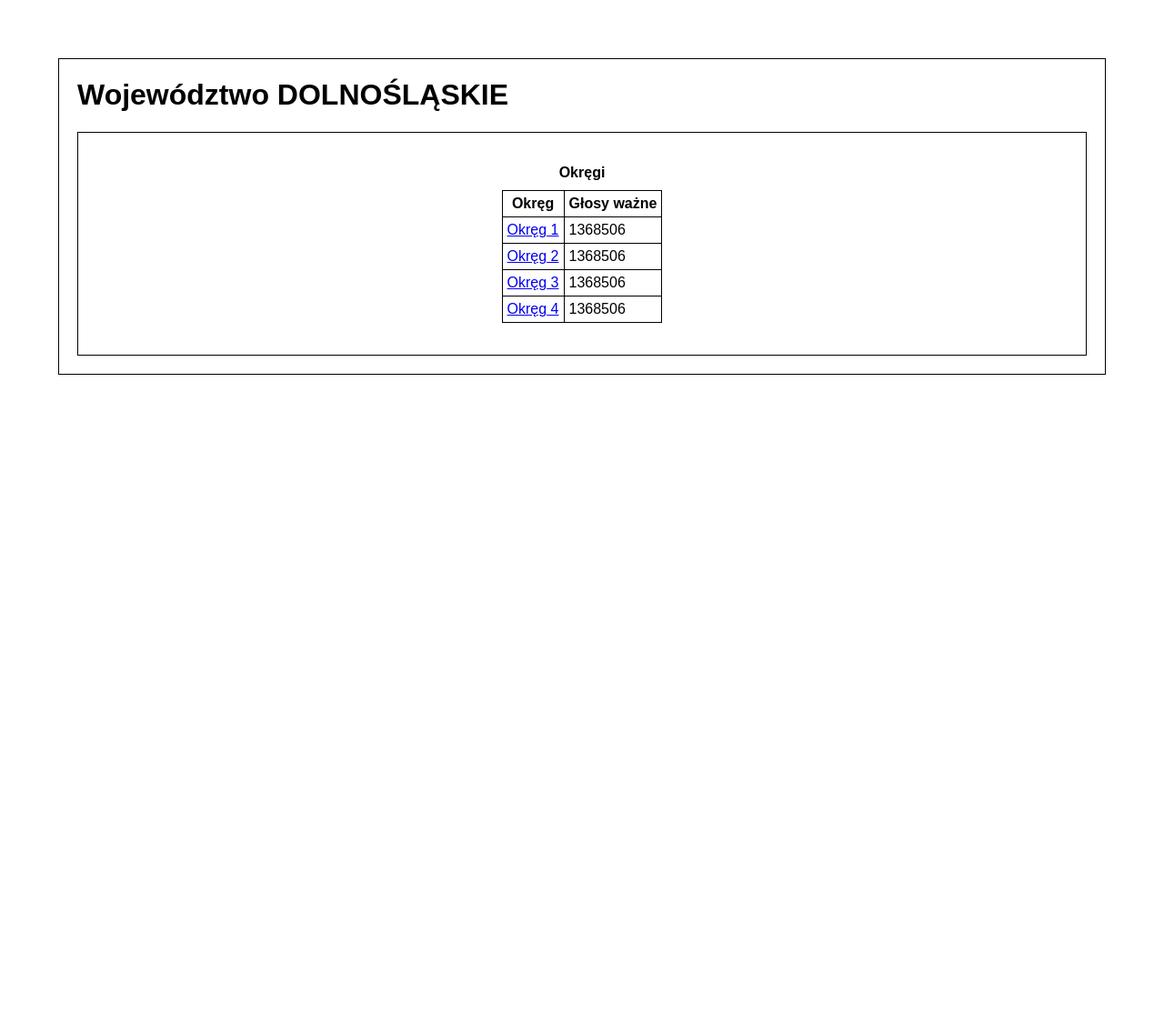
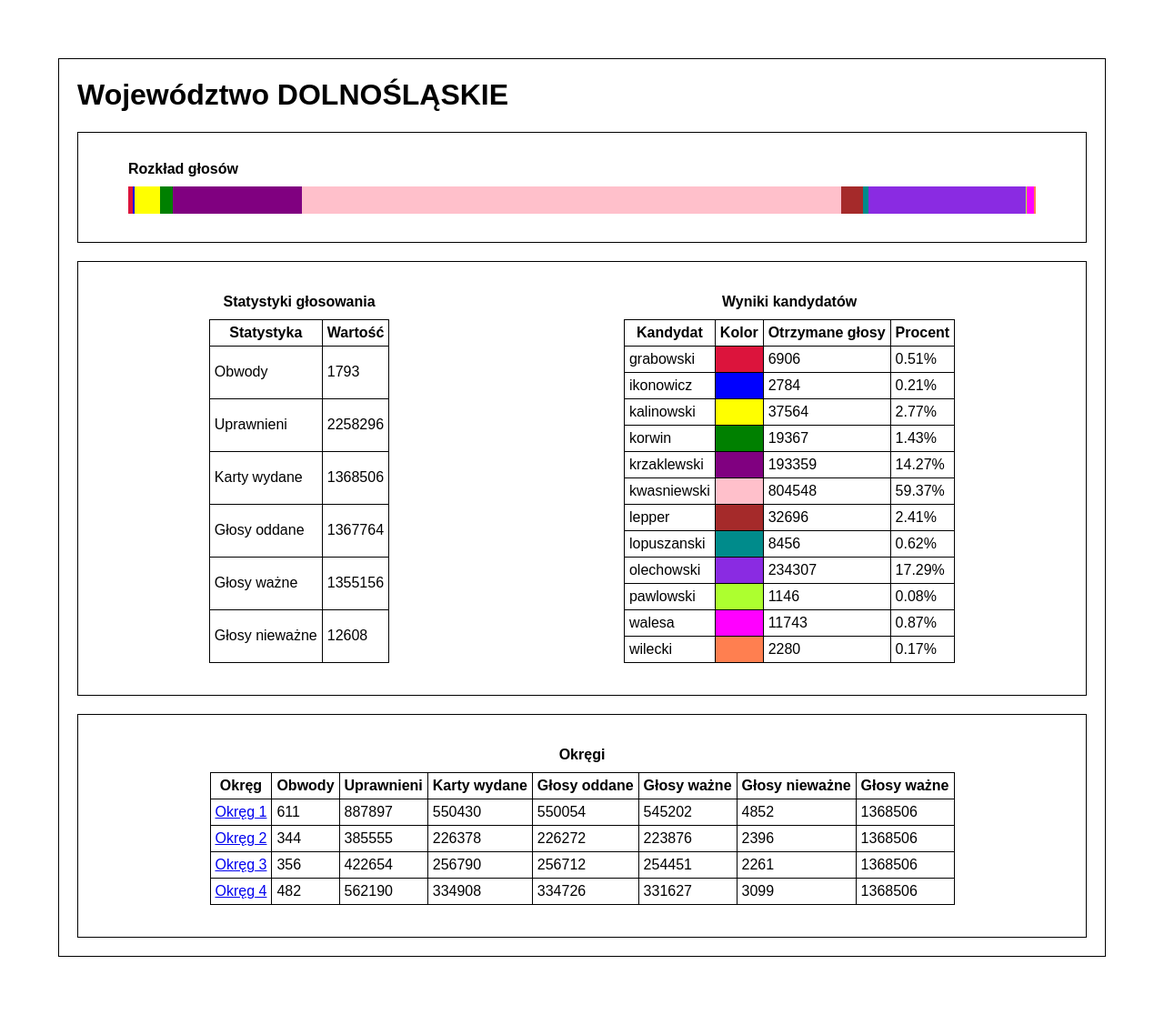
Before and after one commit to IShin00biI/Polish-election-2000, a Django app: a page that uses part2/main/templates/main/voivodeship.html in a window 1280 px wide. Shown: the part 75-1191 px from the top of the page at 91% size. Before the commit the page ends 487 px from the top, so only its background shows below. Run offline with Django 3.2, Linux system fonts and the light colour scheme; data comes from the database, SQL or seed files in the repository; some libraries are stand-ins or nearby versions.

Commit message:
[part2] complete voivodeship template

```diff
--- a/part2/main/models.py
+++ b/part2/main/models.py
@@ -1,19 +1,19 @@
 from django.db import models
 
-candidates = [
-    'grabowski',
-    'ikonowicz',
-    'kalinowski',
-    'korwin',
-    'krzaklewski',
-    'kwasniewski',
-    'lepper',
-    'lopuszanski',
-    'olechowski',
-    'pawlowski',
-    'walesa',
-    'wilecki'
-]
+candidates = {
+    'grabowski': 'crimson',
+    'ikonowicz': 'blue',
+    'kalinowski': 'yellow',
+    'korwin': 'green',
+    'krzaklewski': 'purple',
+    'kwasniewski': 'pink',
+    'lepper': 'brown',
+    'lopuszanski': 'darkcyan',
+    'olechowski': 'blueviolet',
+    'pawlowski': 'greenyellow',
+    'walesa': 'fuchsia',
+    'wilecki': 'coral'
+}
 
 
 class Area(models.Model):
@@ -49,6 +49,42 @@ class Area(models.Model):
 
     def given(self):
         return self.sum_attr("given")
+
+    def grabowski(self):
+        return self.sum_attr("grabowski")
+
+    def ikonowicz(self):
+        return self.sum_attr("ikonowicz")
+
+    def kalinowski(self):
+        return self.sum_attr("kalinowski")
+
+    def korwin(self):
+        return self.sum_attr("korwin")
+
+    def krzaklewski(self):
+        return self.sum_attr("krzaklewski")
+
+    def kwasniewski(self):
+        return self.sum_attr("kwasniewski")
+
+    def lepper(self):
+        return self.sum_attr("lepper")
+
+    def lopuszanski(self):
+        return self.sum_attr("lopuszanski")
+
+    def olechowski(self):
+        return self.sum_attr("olechowski")
+
+    def pawlowski(self):
+        return self.sum_attr("pawlowski")
+
+    def walesa(self):
+        return self.sum_attr("walesa")
+
+    def wilecki(self):
+        return self.sum_attr("wilecki")
 
 
 class Voivodeship(Area):
--- a/part2/main/static/main/style.css
+++ b/part2/main/static/main/style.css
@@ -73,7 +73,7 @@ section {
     display: flex;
 }
 
-.line chart > div {
+.line_chart > div {
     margin: 0;
     padding: 0;
     height: 100%
--- a/part2/main/templates/main/voivodeship.html
+++ b/part2/main/templates/main/voivodeship.html
@@ -1,5 +1,6 @@
 {% load static %}
 {% load main_filters %}
+{%  load mathfilters %}
 
 <!DOCTYPE html>
 <html lang="pl">
@@ -16,13 +17,13 @@
     </header>
     <main>
     <header class="pageheader"> <h1>{{ area }}</h1></header>
-    <!--<section>
+    <section>
             <figure>
             <figcaption>Rozkład głosów</figcaption>
                 <div class="line_chart">
-                {% for cand in candidates %}
-                    <div style="background-color: kolor_kandydata;
-                        width: procent_kandydata%"></div>
+                {% for cand, color in candidates.items %}
+                    <div style="background-color: {{ color }};
+                        width: {{ area|getattr:cand|div:area.valid|mul:100 }}%"></div>
                 {% endfor %}
                 </div>
             </figure>
@@ -39,10 +40,10 @@
                 </tr>
             </thead>
             <tbody>
-            {% for stat in stat_list %}
+            {% for stat, verbose in statistics.items %}
                 <tr>
-                    <td>{{stat}}</td>
-                    <td>{{wartosc_statystyki}}</td>
+                    <td>{{ verbose }}</td>
+                    <td>{{ area|getattr:stat }}</td>
                 </tr>
             {% endfor %}
             </tbody>
@@ -55,37 +56,36 @@
                 <tr>
                     <th>Kandydat</th>
                     <th>Kolor</th>
-                    <th class="large_only">Otrzymane głosy</th>
-                    <th>Procent</th>
+                    <th>Otrzymane głosy</th>
+                    <th class="large_only">Procent</th>
                 </tr>
             </thead>
             <tbody>
-            {% for cand in candidates %}
+            {% for cand, color in candidates.items %}
                 <tr>
-                    <td>{{cand}}</td>
-                    <td style="background-color: {{kolor_kandydata}}"></td>
-                    <td class="large_only">{{glosy_kandydata}}</td>
-                    <td>{{procent_kandydata}}%</td>
+                    <td>{{ cand }}</td>
+                    <td style="background-color: {{ color }}"></td>
+                    <td>{{ area|getattr:cand }}</td>
+                    <td class="large_only">{{ area|getattr:cand|div:area.valid|mul:100|floatformat:2 }}%</td>
                 </tr>
             {% endfor %}
             </tbody>
         </table>
     </section>
-    -->
     <section>
         <table class="centered">
             <caption>Okręgi</caption>
             <thead>
                 <tr>
                     <th>Okręg</th>
-                    <!--{% for stat in stat_list %}
-                        {% if stat == 'Uprawnieni' or stat == 'Głosy ważne' %}
+                    {% for stat, verbose in statistics.items %}
+                        {% if stat == 'people' or stat == 'valid' %}
                         <th class="not_small">
                         {% else %}
                         <th class="large_only">
                         {% endif %}
-                        {{stat}}</th>
-                    {% endfor %}-->
+                        {{ verbose }}</th>
+                    {% endfor %}
                     <th>Głosy ważne</th>
                 </tr>
             </thead>
@@ -95,15 +95,14 @@
                     <td>
                         <a href="{% url 'main:district' subarea.id %}" title="{{ subarea }}"> {{ subarea }} </a>
                     </td>
-                <!--
-                    {% for stat in stat_list %}
-                        {% if stat == 'Uprawnieni' or stat == 'Głosy ważne' %}
+                    {% for stat, verbose in statistics.items %}
+                        {% if stat == 'people' or stat == 'valid' %}
                         <td class="not_small">
                         {% else %}
                         <td class="large_only">
                         {% endif %}
-                        {{wartosc_statystyki}}</td>
-                    {% endfor %} -->
+                        {{ subarea|getattr:stat }}</td>
+                    {% endfor %}
                 <td>{{ area.cards }}</td>
                 </tr>
             {% endfor %}
--- a/part2/main/templatetags/main_filters.py
+++ b/part2/main/templatetags/main_filters.py
@@ -4,4 +4,11 @@ register = template.Library()
 
 @register.filter(name='getattr')
 def getattribute(value, arg):
-    return getattr(value, arg)
+    attr = getattr(value, arg)
+    if callable(attr):
+        attr = attr()
+    return attr
+
+@register.filter(name='verbose_name')
+def verbose_name(value, arg):
+    return value._meta.get_field_by_name(arg)[0].verbose_name
--- a/part2/main/views.py
+++ b/part2/main/views.py
@@ -4,20 +4,30 @@ from django.http import HttpResponse
 from .models import Voivodeship, District, Commune
 
 
-candidates = [
-    'grabowski'
-    'ikonowicz',
-    'kalinowski',
-    'korwin',
-    'krzaklewski',
-    'kwasniewski',
-    'lepper',
-    'lopuszanski',
-    'olechowski',
-    'pawlowski',
-    'walesa',
-    'wilecki'
-]
+candidates = {
+    'grabowski': 'crimson',
+    'ikonowicz': 'blue',
+    'kalinowski': 'yellow',
+    'korwin': 'green',
+    'krzaklewski': 'purple',
+    'kwasniewski': 'pink',
+    'lepper': 'brown',
+    'lopuszanski': 'darkcyan',
+    'olechowski': 'blueviolet',
+    'pawlowski': 'greenyellow',
+    'walesa': 'fuchsia',
+    'wilecki': 'coral'
+}
+
+
+statistics = {
+    'subareas': 'Obwody',
+    'people': 'Uprawnieni',
+    'cards': 'Karty wydane',
+    'given': 'Głosy oddane',
+    'valid': 'Głosy ważne',
+    'invalid': 'Głosy nieważne'
+}
 
 
 def login(request):
@@ -32,9 +42,9 @@ def index(request):
 
 
 def voivodeship(request, pk):
-    #return HttpResponse("Województwo")
     voivodeship = get_object_or_404(Voivodeship, pk=pk)
-    return render(request, 'main/voivodeship.html', {'area': voivodeship, 'candidates': candidates})
+    return render(request, 'main/voivodeship.html',
+                  {'area': voivodeship, 'candidates': candidates, 'statistics': statistics})
 
 
 def district(request, pk):
--- a/part2/pkw/settings.py
+++ b/part2/pkw/settings.py
@@ -37,6 +37,7 @@ INSTALLED_APPS = [
     'django.contrib.sessions',
     'django.contrib.messages',
     'django.contrib.staticfiles',
+    'mathfilters',
     'main',
 ]
 
```
